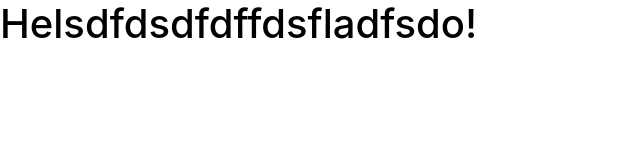
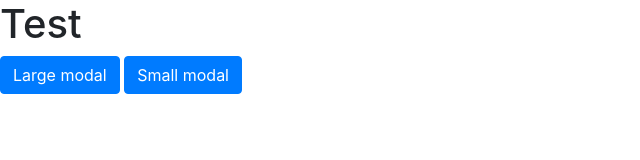
Before and after one commit to ayellowman3/rcs-landingpage, a website: page app/index.html in a window 1280 px wide. Shown: the whole page, without its empty margins (0-640 px from the left). Drawn offline with nearby package versions, Linux system fonts and the light colour scheme.

Commit message:
Sass Cleanup + DeveloperDocs
Cleaned up our Sass files. Did NOT locally host Bootstrap yet. Added DeveloperDocs with guides, links, and tutorials for setting up dev enviroment.

```diff
--- a/app/css/style.css
+++ b/app/css/style.css
@@ -1,6 +1,3 @@
-h1 {
-  color: black; }
-
 html,
 body,
 ul,
--- a/app/index.html
+++ b/app/index.html
@@ -13,7 +13,6 @@
     <!-- Stylesheets -->
     <link rel="stylesheet" href="/css/style.css">
 
-
     <!-- HTML5 shim and Respond.js for IE8 support of HTML5 elements and media queries -->
     <!-- WARNING: Respond.js doesn't work if you view the page via file:// -->
     <!--[if lt IE 9]>
@@ -22,8 +21,31 @@
     <![endif]-->
   </head>
   <body>
-    <h1>Helsdfdsdfdffdsfladfsdo!</h1>
+    <h1>Test</h1>
 
+
+
+    <!-- Large modal -->
+<button type="button" class="btn btn-primary" data-toggle="modal" data-target=".bs-example-modal-lg">Large modal</button>
+
+<div class="modal fade bs-example-modal-lg" tabindex="-1" role="dialog" aria-labelledby="myLargeModalLabel">
+  <div class="modal-dialog modal-lg" role="document">
+    <div class="modal-content">
+
+    </div>
+  </div>
+</div>
+
+<!-- Small modal -->
+<button type="button" class="btn btn-primary" data-toggle="modal" data-target=".bs-example-modal-sm">Small modal</button>
+
+<div class="modal fade bs-example-modal-sm" tabindex="-1" role="dialog" aria-labelledby="mySmallModalLabel">
+  <div class="modal-dialog modal-sm" role="document">
+    <div class="modal-content">
+      ...
+    </div>
+  </div>
+</div>
     <script src="https://ajax.googleapis.com/ajax/libs/jquery/3.1.1/jquery.min.js" integrity="sha384-3ceskX3iaEnIogmQchP8opvBy3Mi7Ce34nWjpBIwVTHfGYWQS9jwHDVRnpKKHJg7" crossorigin="anonymous"></script>
     <script src="https://cdnjs.cloudflare.com/ajax/libs/tether/1.3.7/js/tether.min.js" integrity="sha384-XTs3FgkjiBgo8qjEjBk0tGmf3wPrWtA6coPfQDfFEY8AnYJwjalXCiosYRBIBZX8" crossorigin="anonymous"></script>
     <script src="https://maxcdn.bootstrapcdn.com/bootstrap/4.0.0-alpha.5/js/bootstrap.min.js" integrity="sha384-BLiI7JTZm+JWlgKa0M0kGRpJbF2J8q+qreVrKBC47e3K6BW78kGLrCkeRX6I9RoK" crossorigin="anonymous"></script>
--- /dev/null
+++ b/app/sass/main.scss
@@ -0,0 +1,21 @@
+
+// Guide: Project Structure Guide: http://thesassway.com/beginner/how-to-structure-a-sass-project
+
+
+//  Modules & Variables
+@import 'partials/base';
+
+
+// Partials
+@import 'partials/reset';
+@import 'partials/typography';
+@import 'partials/buttons';
+@import 'partials/figures';
+@import 'partials.grids';
+
+
+// Third Party
+//  BOOTSTRAP (LOCALLY HOSTED)
+// Note: Javascript not working with local stylesheets. (needs fix)
+//Uncomment next line to use local bootstrap.
+//@import 'partials/bootstrap';
--- /dev/null
+++ b/app/sass/partials/_bootstrap.scss
@@ -0,0 +1,54 @@
+/*!
+ * Bootstrap v4.0.0-alpha.6 (https://getbootstrap.com)
+ * Copyright 2011-2017 The Bootstrap Authors
+ * Copyright 2011-2017 Twitter, Inc.
+ * Licensed under MIT (https://github.com/twbs/bootstrap/blob/master/LICENSE)
+ */
+
+// Core variables and mixins
+@import "../../node_modules/bootstrap/scss/variables";
+@import "../../node_modules/bootstrap/scss/mixins";
+@import "../../node_modules/bootstrap/scss/custom";
+
+// Reset and dependencies
+@import "../../node_modules/bootstrap/scss/normalize";
+@import "../../node_modules/bootstrap/scss/print";
+
+// Core CSS
+@import "../../node_modules/bootstrap/scss/reboot";
+@import "../../node_modules/bootstrap/scss/type";
+@import "../../node_modules/bootstrap/scss/images";
+@import "../../node_modules/bootstrap/scss/code";
+@import "../../node_modules/bootstrap/scss/grid";
+@import "../../node_modules/bootstrap/scss/tables";
+@import "../../node_modules/bootstrap/scss/forms";
+@import "../../node_modules/bootstrap/scss/buttons";
+
+// Components
+@import "../../node_modules/bootstrap/scss/transitions";
+@import "../../node_modules/bootstrap/scss/dropdown";
+@import "../../node_modules/bootstrap/scss/button-group";
+@import "../../node_modules/bootstrap/scss/input-group";
+@import "../../node_modules/bootstrap/scss/custom-forms";
+@import "../../node_modules/bootstrap/scss/nav";
+@import "../../node_modules/bootstrap/scss/navbar";
+@import "../../node_modules/bootstrap/scss/card";
+@import "../../node_modules/bootstrap/scss/breadcrumb";
+@import "../../node_modules/bootstrap/scss/pagination";
+@import "../../node_modules/bootstrap/scss/badge";
+@import "../../node_modules/bootstrap/scss/jumbotron";
+@import "../../node_modules/bootstrap/scss/alert";
+@import "../../node_modules/bootstrap/scss/progress";
+@import "../../node_modules/bootstrap/scss/media";
+@import "../../node_modules/bootstrap/scss/list-group";
+@import "../../node_modules/bootstrap/scss/responsive-embed";
+@import "../../node_modules/bootstrap/scss/close";
+
+// Components w/ JavaScript
+@import "../../node_modules/bootstrap/scss/modal";
+@import "../../node_modules/bootstrap/scss/tooltip";
+@import "../../node_modules/bootstrap/scss/popover";
+@import "../../node_modules/bootstrap/scss/carousel";
+
+// Utility classes
+@import "../../node_modules/bootstrap/scss/utilities";
--- a/app/sass/partials/_typography.scss
+++ b/app/sass/partials/_typography.scss
@@ -1,4 +1,4 @@
 
 h1 {
-  color: black;
+
 }
--- a/app/sass/style.scss
+++ /dev/null
@@ -1,3 +0,0 @@
-@import 'partials/typography';
-@import 'partials/variables';
-@import 'partials/reset';
--- a/package.json
+++ b/package.json
@@ -3,6 +3,7 @@
   "version": "1.0.0",
   "devDependencies": {
     "browser-sync": "^2.18.6",
+    "bootstrap": "^4.0.0.alpha6",
     "gulp": "^3.9.1",
     "gulp-sass": "^3.1.0"
   }
```
Also changed, not shown: DEVELOPER-DOCS.md (added, +20 -0 lines), app/sass/partials/_base.scss (added), app/sass/partials/_buttons.scss (added), app/sass/partials/_grids.scss (added), app/sass/partials/_variables.scss (deleted), app/sass/partials/figures.scss (added).
